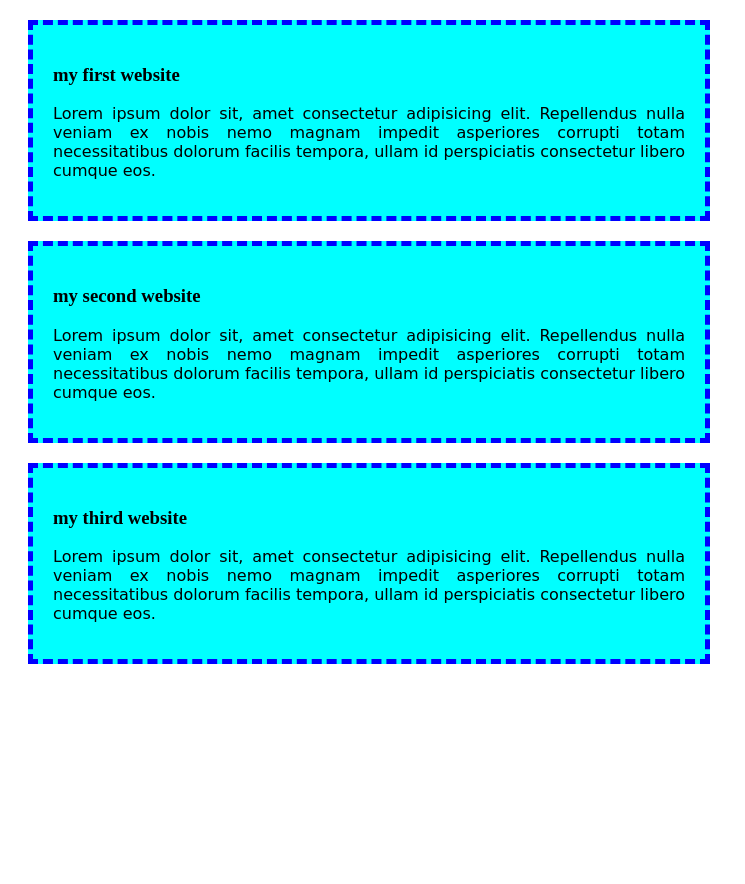
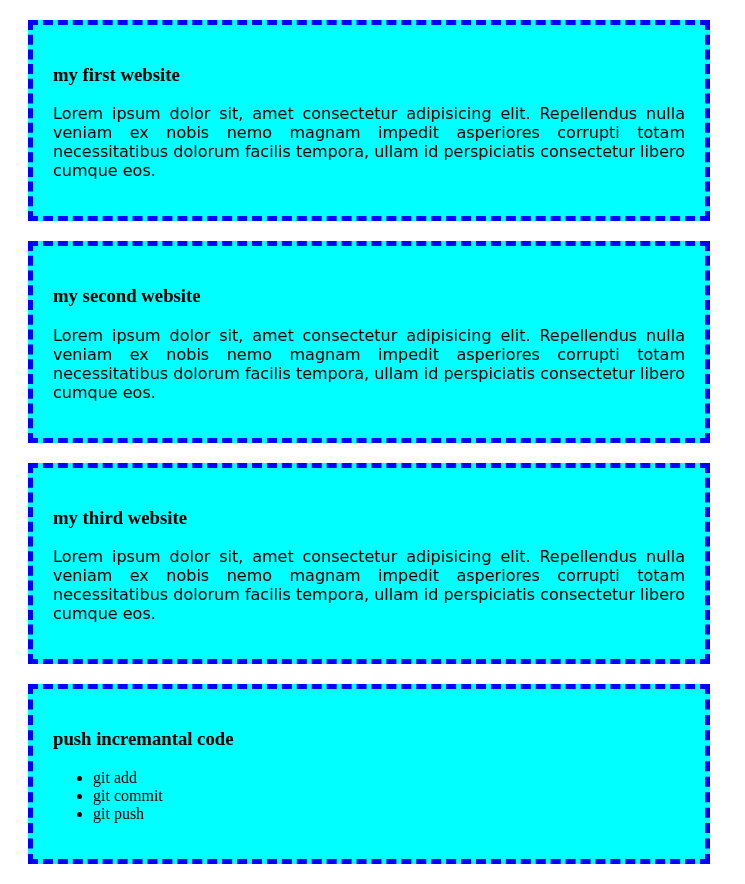
Before and after one commit to Israt-Jahan-Sujana/my-simple-website, a plain HTML site: page index.html in a window 1280 px wide. Shown: the whole page, without its empty margins (0-745 px from the left). Before the commit the page ends 800 px from the top, so only its background shows below. Drawn offline with Linux system fonts and the light colour scheme.

Commit message:
list added

```diff
--- a/index.html
+++ b/index.html
@@ -20,5 +20,13 @@
         <h3>my third website</h3>
         <p>Lorem ipsum dolor sit, amet consectetur adipisicing elit. Repellendus nulla veniam ex nobis nemo magnam impedit asperiores corrupti totam necessitatibus dolorum facilis tempora, ullam id perspiciatis consectetur libero cumque eos.</p>
     </div>
+    <div>
+        <h3>push incremantal code</h3>
+        <ul>
+            <li>git add</li>
+            <li>git commit</li>
+            <li>git push</li>
+        </ul>
+    </div>
 </body>
 </html>
```
